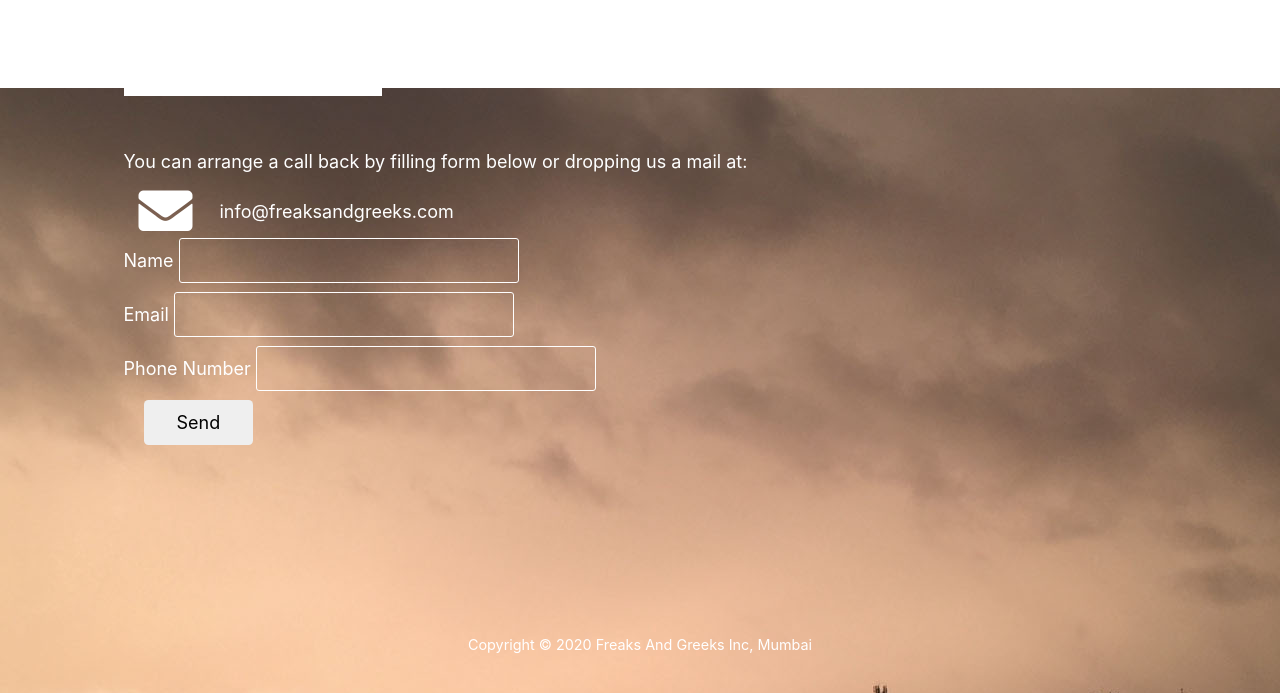
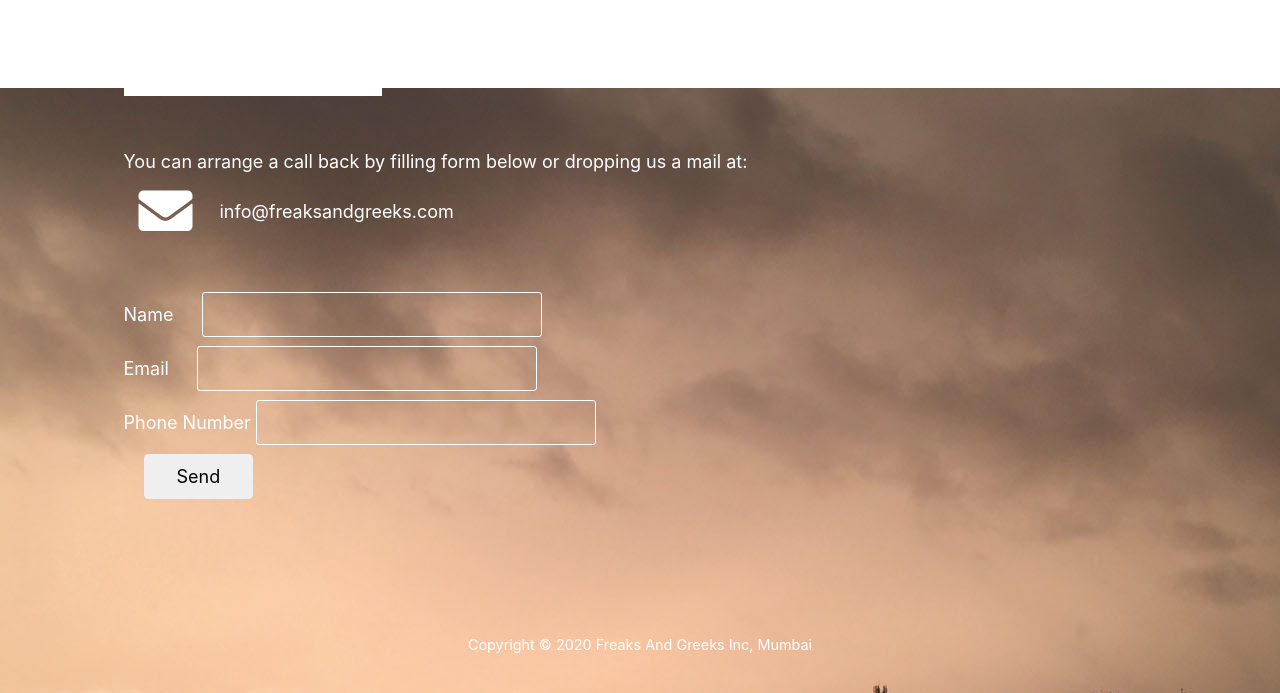
Before and after one commit to ApoorvKhanna/freaksandgreeks, a plain HTML site: page index.html in a window 1280 px wide. Shown: the part 2314-3007 px from the top of the page. Drawn offline with Linux system fonts and the light colour scheme.

Commit message:
Update index.html

```diff
--- a/index.html
+++ b/index.html
@@ -126,9 +126,11 @@
                   <span class="mb-0">info@freaksandgreeks.com</span>
               </a>
             </div>
+        </br>
+    </br>
 				  <form name="contact" netlify display="none">
-				    <label>Name <input type="text" class="tm-input"  name="name" /></label></br>
-				    <label>Email <input type="text" class="tm-input"  name="email" /></label></br>
+				    <label>Name &emsp;  <input type="text" class="tm-input"  name="name" /></label></br>
+				    <label>Email &emsp; <input type="text" class="tm-input"  name="email" /></label></br>
 				    <label>Phone Number <input type="text" class="tm-input"  name="phonenumber" /></label></br>
 				  <p>
 				    <button type="submit"  class="btn tm-btn-submit">Send</button>
```
